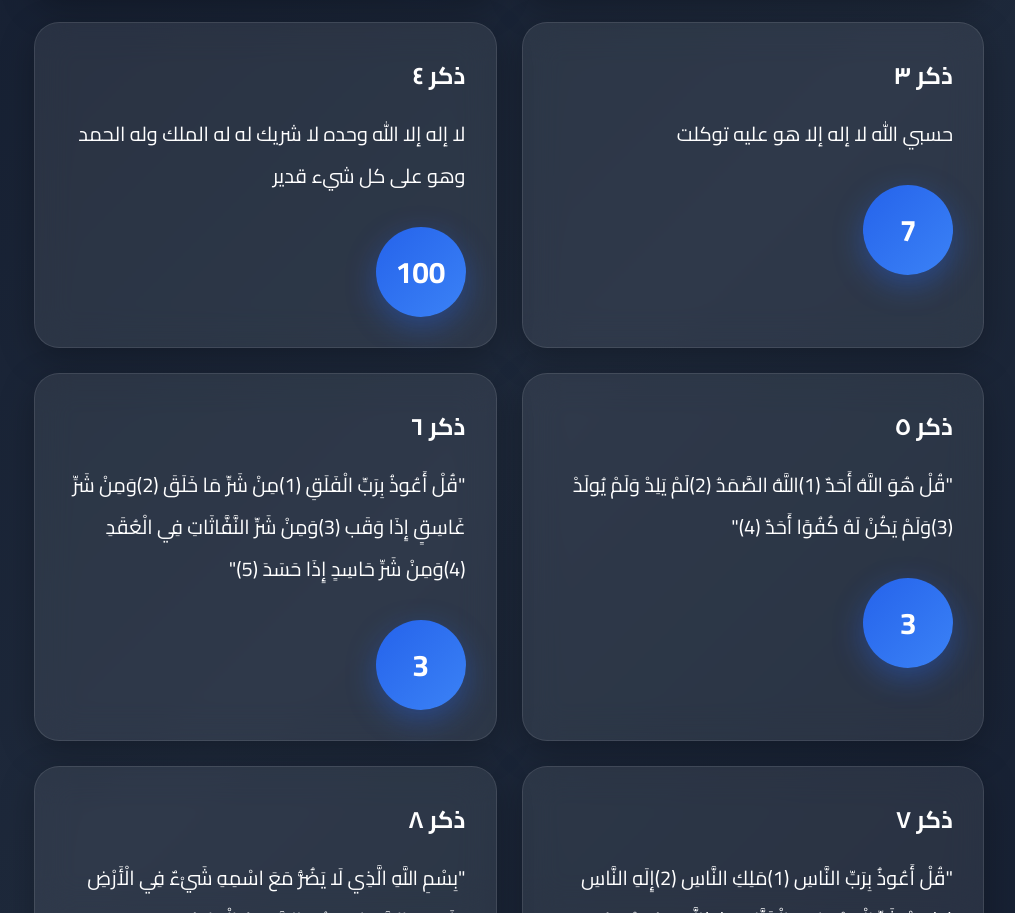
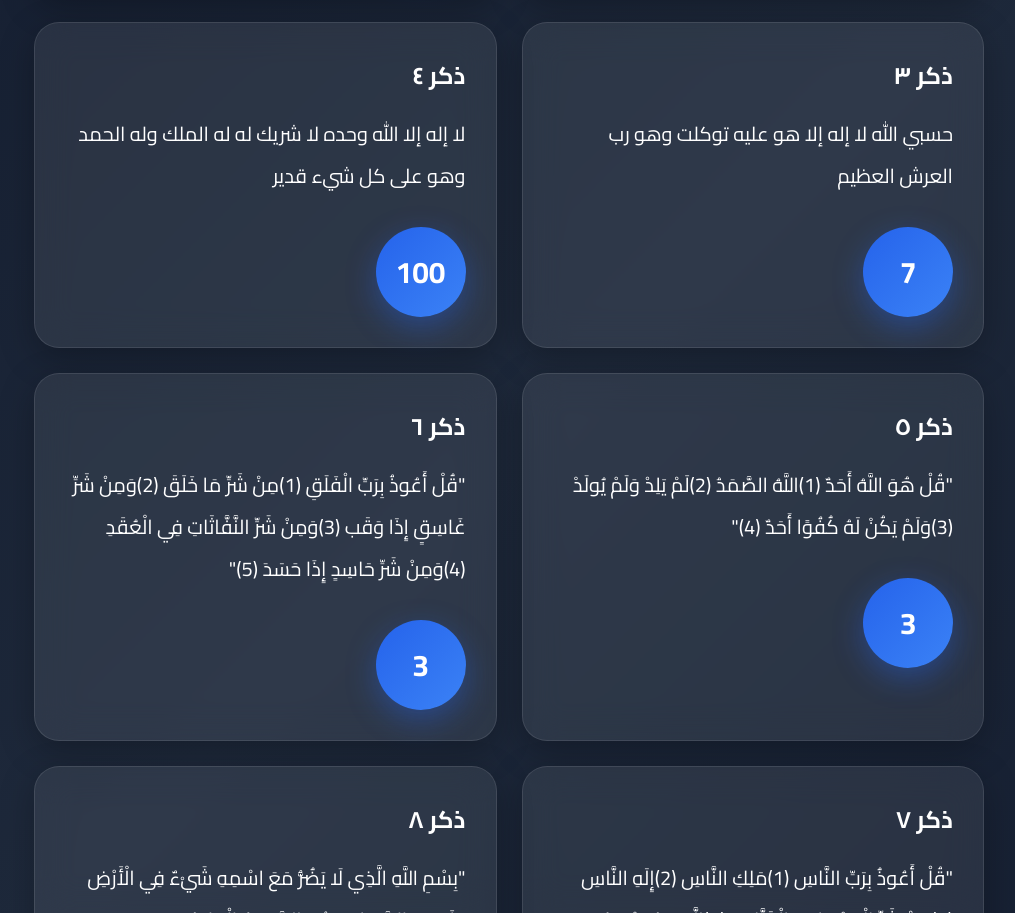
Before and after one commit to teachtribe/AZKAR, a plain HTML site: page a.html in a window 1280 px wide. Shown: the part 983-1896 px from the top of the page, without its empty margins (131-1146 px from the left). Drawn offline with Linux system fonts and the light colour scheme.

Commit message:
Update a.html

```diff
--- a/a.html
+++ b/a.html
@@ -100,7 +100,7 @@
 
         <p class="zekr">
 
-        حسبي الله لا إله إلا هو عليه توكلت
+        حسبي الله لا إله إلا هو عليه توكلت وهو رب العرش العظيم
 
         </p>
 
```
